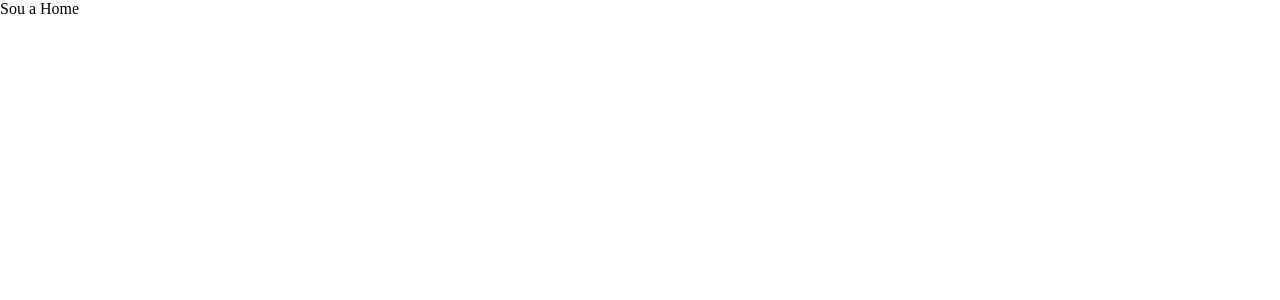
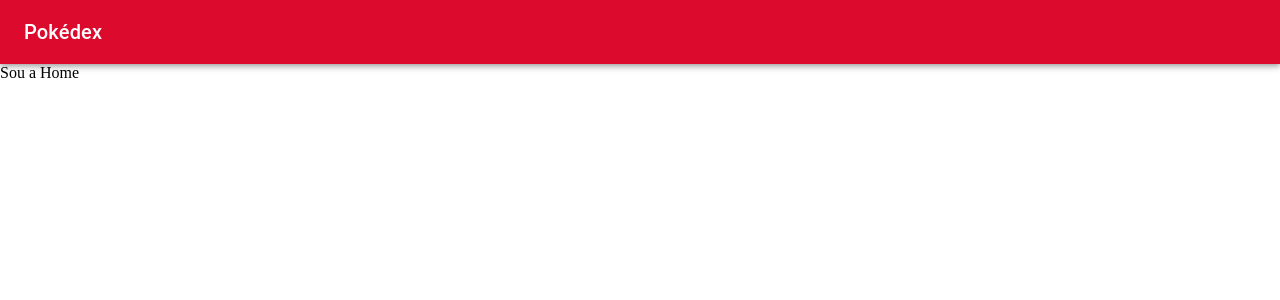
Before and after one commit to future4code/Moreira-pokedex4, a React (Create React App) app in the folder pokedex/: page / in a window 1280 px wide. Shown: the top 300 px of the page. Built offline with nearby package versions, Linux system fonts and the light colour scheme.

Commit message:
Implementação: Header e Pagina de erro

```diff
--- a/pokedex/package.json
+++ b/pokedex/package.json
@@ -3,6 +3,12 @@
   "version": "0.1.0",
   "private": true,
   "dependencies": {
+    "@emotion/react": "^11.8.1",
+    "@emotion/styled": "^11.8.1",
+    "@material-ui/core": "^4.12.3",
+    "@mui/icons-material": "^5.5.0",
+    "@mui/material": "^5.5.0",
+    "@mui/styled-engine-sc": "^5.4.2",
     "@testing-library/jest-dom": "^5.16.2",
     "@testing-library/react": "^12.1.3",
     "@testing-library/user-event": "^13.5.0",
--- a/pokedex/src/App.js
+++ b/pokedex/src/App.js
@@ -1,13 +1,18 @@
 import React from "react";
 import { AllRoutes } from "./routes/Router";
-
+import Header from "./Components/Header/Header"
+import theme from "./constant/theme"
+import { ThemeProvider } from "@material-ui/core/styles";
 
 const App = () => {
   return (
-    <div>
-      <AllRoutes/>
-    </div>
-  );
+
+    <ThemeProvider theme={theme}>
+        <Header/>
+        <AllRoutes/>
+     </ThemeProvider>
+  )
+
 }
 
 export default App;
--- /dev/null
+++ b/pokedex/src/Components/Header/Header.js
@@ -0,0 +1,25 @@
+import * as React from "react";
+//import { AppBar } from "@mui/material";
+//import AppBar from '@mui/material/AppBar';
+import AppBar from "@material-ui/core/AppBar";
+import Button from "@mui/material/Button";
+import Typography from "@mui/material/Typography";
+import { StyledToolbar } from "./styled";
+
+const Header = () => {
+
+
+  return (
+    <AppBar position="static">
+      <StyledToolbar>
+        <Typography variant="h6">
+          Pokédex
+        </Typography>
+        <Button  color="inherit">
+
+        </Button>
+      </StyledToolbar>
+    </AppBar>
+  );
+};
+export default Header;
--- /dev/null
+++ b/pokedex/src/Components/Header/styled.js
@@ -0,0 +1,8 @@
+import styled from "styled-components"
+import Toolbar from '@mui/material/Toolbar'
+
+export const StyledToolbar = styled(Toolbar)`
+    display:flex;
+    flex-direction: row;
+    justify-content: space-between;
+`
--- /dev/null
+++ b/pokedex/src/constant/colors.js
@@ -0,0 +1,3 @@
+export const primaryColor = "#dc0b2e"
+export const secundaryColor = "#ffc301"
+export const neutralColor = "#474749"
--- /dev/null
+++ b/pokedex/src/constant/theme.js
@@ -0,0 +1,20 @@
+import { createTheme } from "@material-ui/core/styles";
+import { primaryColor, neutralColor, secundaryColor } from "./colors";
+
+const theme = createTheme({
+  palette: {
+    primary: {
+      main: primaryColor
+     // contrastText: "white",
+    },
+    secundary: {
+      main: secundaryColor
+
+    },
+    text: {
+      primary: neutralColor
+    },
+  },
+});
+
+export default theme;
--- /dev/null
+++ b/pokedex/src/constant/urls.js
@@ -0,0 +1 @@
+export const BASE_URL = "https://pokeapi.co/api/v2/pokemon/"
--- a/pokedex/src/pages/ErrorPage/ErrorPage.js
+++ b/pokedex/src/pages/ErrorPage/ErrorPage.js
@@ -1,19 +1,21 @@
 import React from "react";
-
-
-
-
-
-
-
-
+import error404 from "../../assets/error404.jpg"
+import { Typography } from "@material-ui/core";
+import { ErrorImage, ErrorPageContainer } from "./styled";
 
 const ErrorPage = () => {
 
     return(
-        <div>
-            Sou a Error
-        </div>
+        <ErrorPageContainer>
+            <ErrorImage src={error404}/>
+
+            <Typography
+            color={'primary'}
+            variant={'h4'} align={'center'}
+            >Erro 404 - Página não encontrada!
+            </Typography>
+
+        </ErrorPageContainer>
     )
 }
 
--- /dev/null
+++ b/pokedex/src/pages/ErrorPage/styled.js
@@ -0,0 +1,13 @@
+import styled from "styled-components"
+
+export const ErrorPageContainer = styled.div`
+    display: flex;
+    flex-direction: column;
+    justify-content: center;
+    align-items: center;
+    margin: 100px;
+`
+export const ErrorImage = styled.img`
+    width: 64vw;
+    max-width: 450px;
+`
```
Also changed, not shown: pokedex/src/assets/error404.jpg (added), 1 other file (tests, documents, lock files or other folders).
